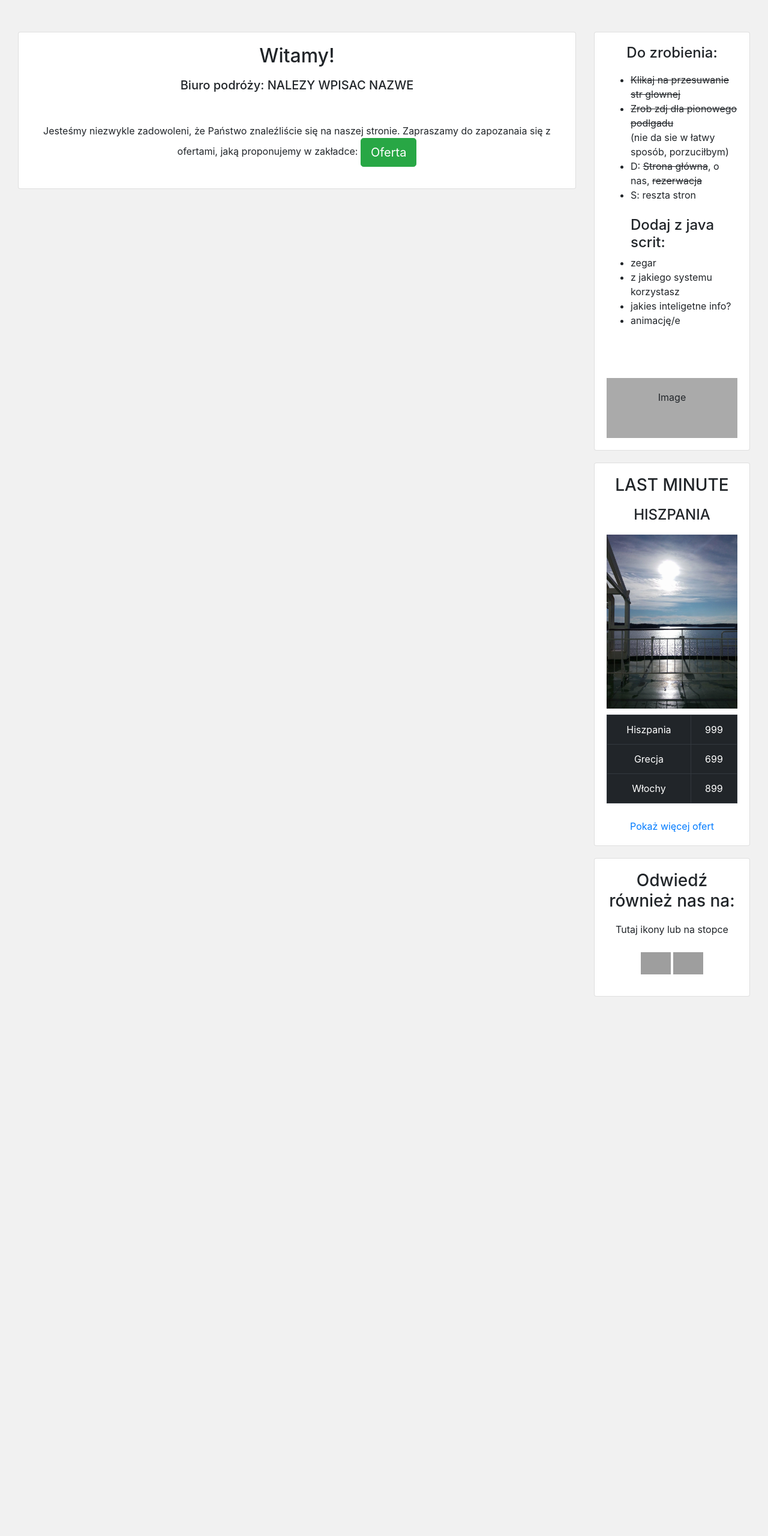
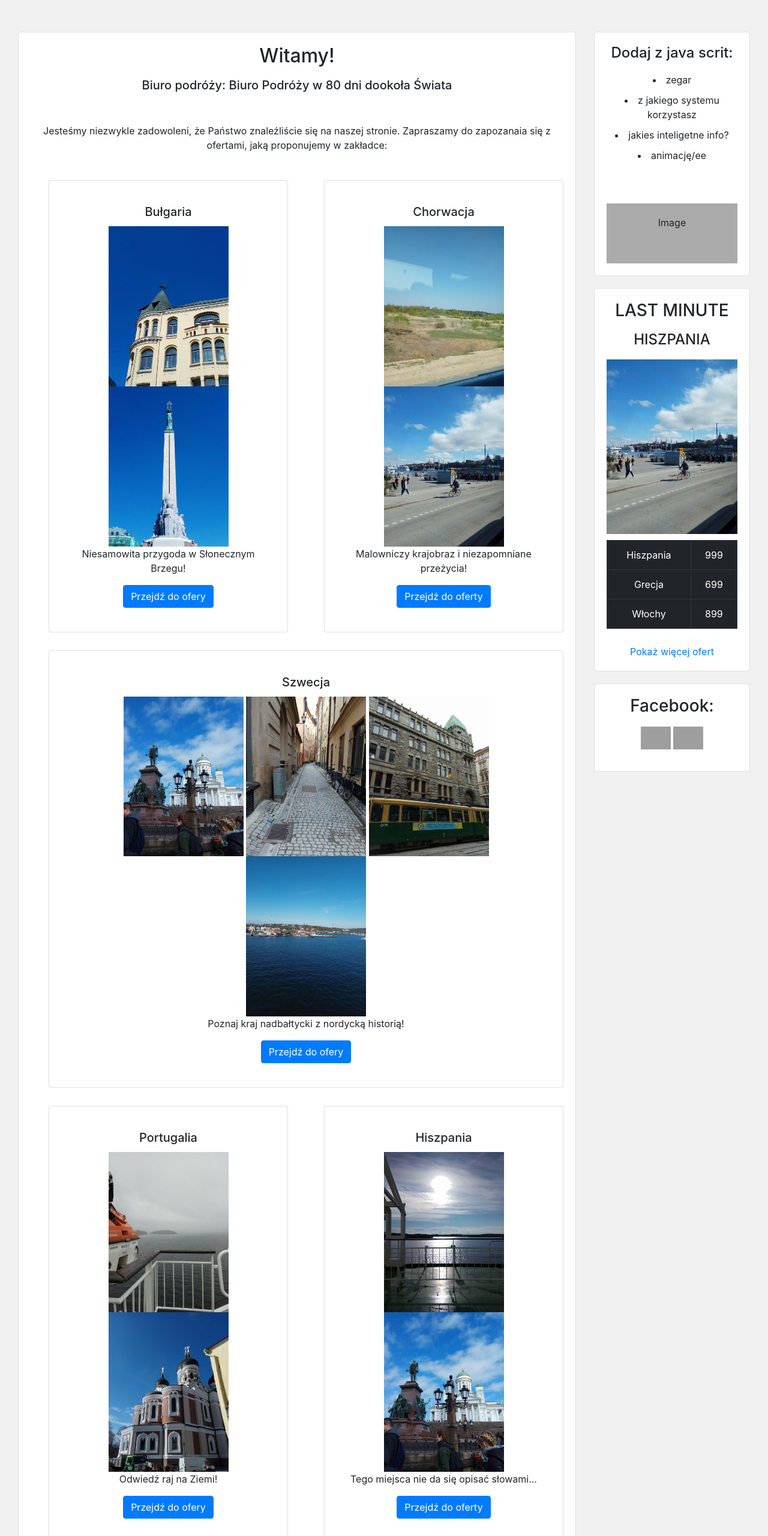
Before and after one commit to Hirerov/WWW, a plain HTML site: page index.html in a window 1280 px wide. Shown: the part 1020-3580 px from the top of the page at 60% size. Before the commit the page ends 2711 px from the top, so only its background shows below. Drawn offline with nearby package versions, Linux system fonts and the light colour scheme; grey boxes are pictures that could not be loaded.

Commit message:
Add files via upload

```diff
--- a/index.html
+++ b/index.html
@@ -246,33 +246,94 @@ div.card {
        <div class="leftcolumn">
     <div class="card">
       <h2>Witamy!</h2>
-      <h5>Biuro podróży: NALEZY WPISAC NAZWE</h5>
+      <h5>Biuro podróży: Biuro Podróży w 80 dni dookoła Świata</h5>
         <br>
       <p>Jesteśmy niezwykle zadowoleni, że Państwo znaleźliście się na naszej stronie. Zapraszamy do zapozanaia się z ofertami, jaką proponujemy w zakładce:
-        <a href="index.html"><button type="button" class="btn btn-success btn-lg" onclick="alert ('Przekierowanie do zakładki: Oferta')">Oferta</button>
-            <br>
 
-        </a>
+
+          <div class="row">
+  <div class="col-sm-6">
+    <div class="card">
+      <div class="card-body">
+        <h5 class="card-title">Bułgaria</h5>
+          <img src="18.jpg" width="200" > <img src="19.jpg" width="200">
+        <p class="card-text">Niesamowita przygoda w Słonecznym Brzegu!</p>
+        <a href="oferta.html" class="btn btn-primary">Przejdź do ofery</a>
+      </div>
+    </div>
+  </div>
+  <div class="col-sm-6">
+    <div class="card">
+      <div class="card-body">
+
+        <h5 class="card-title">Chorwacja</h5>
+           <img src="20.jpg" width="200"> <img src="8.jpg" width="200" >
+        <p class="card-text">Malowniczy krajobraz i niezapomniane przeżycia!</p>
+        <a href="oferta.html" class="btn btn-primary">Przejdź do oferty</a>
+      </div>
+    </div>
+  </div>
+</div>
+
+
+    <div class="card">
+      <div class="card-body">
+        <h5 class="card-title">Szwecja</h5>
+          <img src="17.jpg" width="200" > <img src="16.jpg" width="200"> <img src="15.jpg" width="200"> <img src="14.jpg" width="200">
+        <p class="card-text">Poznaj kraj nadbałtycki z nordycką historią!</p>
+        <a href="oferta.html" class="btn btn-primary">Przejdź do ofery</a>
+      </div>
+    </div>
+
+                  <div class="row">
+  <div class="col-sm-6">
+    <div class="card">
+      <div class="card-body">
+        <h5 class="card-title">Portugalia</h5>
+          <img src="13.jpg" width="200" > <img src="12.jpg" width="200">
+        <p class="card-text">Odwiedź raj na Ziemi!</p>
+        <a href="oferta.html" class="btn btn-primary">Przejdź do ofery</a>
+      </div>
+    </div>
+  </div>
+  <div class="col-sm-6">
+    <div class="card">
+      <div class="card-body">
+
+        <h5 class="card-title">Hiszpania</h5>
+           <img src="9.jpg" width="200"> <img src="17.jpg" width="200" >
+        <p class="card-text">Tego miejsca nie da się opisać słowami...</p>
+        <a href="oferta.html" class="btn btn-primary">Przejdź do oferty</a>
+      </div>
+    </div>
+  </div>
+</div>
+
+  </div>
+
+
+
+
+
+
         </p>
     </div>
   </div>
 
 <div class="rightcolumn">
     <div class="card">
-      <h4>Do zrobienia:</h4>
-<ul class="a">
-    <s><li>Klikaj na przesuwanie str glownej</li></s>
-<s><li>Zrob zdj dla pionowego podlgadu</li></s> (nie da sie w łatwy sposób, porzuciłbym)
-    <li>D: <s>Strona główna</s>, o nas, <s>rezerwacja</s></li>
-<li>S: reszta stron</li>
-    <br>
+
 <h4>Dodaj z java scrit:</h4>
 <li>zegar</li>
 <li>z jakiego systemu korzystasz</li>
 <li>jakies inteligetne info?</li>
-<li>animację/e</li>
+<li>animację/ee</li>
+
+
+
 
 </ul>
+
 
         <br>
         <br>
@@ -284,7 +345,7 @@ div.card {
     <div class="card">
       <h3>LAST MINUTE</h3>
         <h4>HISZPANIA</h4>
-        <img src="9.jpg" >
+        <img src="8.jpg" >
         <table class="table table-bordered table-dark">
 
   <tbody>
@@ -312,8 +373,7 @@ div.card {
     </div>
 
     <div class="card">
-      <h3>Odwiedź również nas na:</h3>
-      <p>Tutaj ikony lub na stopce</p>
+      <h3>Facebook:</h3>
         <p>
         <a href="index.html"><img src="https://upload.wikimedia.org/wikipedia/commons/c/c2/F_icon.svg" width="50"></a>
         <a href="index.html"><img src="https://upload.wikimedia.org/wikipedia/commons/c/c2/F_icon.svg" width="50"></a>
```
Also changed, not shown: galeria.html (+97 -0 lines), rezerwacja.html (+1 -1 lines), 12.jpg (added), 13.jpg (added), 14.jpg (added), 15.jpg (added), 16.jpg (added), 17.jpg (added), 18.jpg (added), 19.jpg (added), 20.jpg (added), 8.jpg (added), 1 other file.
